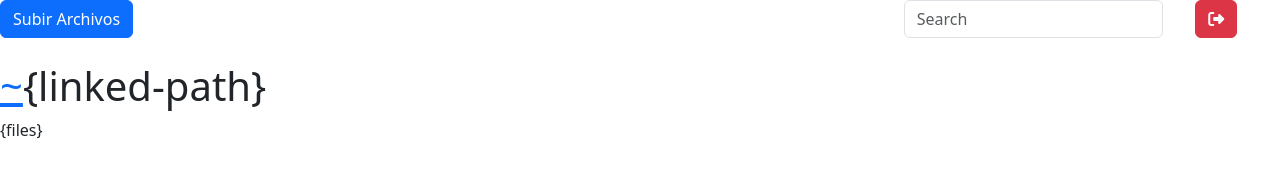
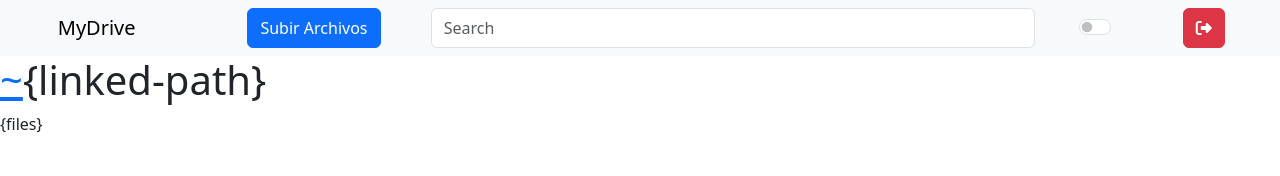
Before and after one commit to escalandres/MyDrive, a website: page template.html in a window 1280 px wide. Drawn offline with nearby package versions, Linux system fonts and the light colour scheme; some packages are replaced by stand-ins of ours; a script that the page names is missing.

Commit message:
Upload files module updated

```diff
--- a/public/css/ftp.css
+++ b/public/css/ftp.css
@@ -264,3 +264,28 @@ li{
     width: 40%;
     height: 100%;
 }
+
+.form-switch .form-switch-input {
+    font-size: 1.5em;
+    width: 3em !important;
+    margin: 0 1em 0 0 ;
+}
+
+:root{
+    --bs-body-color: #212529;
+    --letter-color: #f6f6f6;
+}
+/*--------------------------Seccion de temas---------------------------------*/
+.dark-theme {
+    background-color: var(--bs-body-color) !important;
+    color: var(--letter-color) !important;
+}
+
+.dark-theme .navbar, .dark-theme .toast, .dark-theme .toast-header, .dark-theme footer {
+    background-color: rgb(35, 37, 41) !important;
+    color: var(--letter-color) !important;
+}
+
+.dark-theme .navbar a {
+    color: var(--letter-color) !important;
+}
--- a/template.html
+++ b/template.html
@@ -74,9 +74,40 @@
         });
         </script>
     </head>
+    <header>
+        <nav id="navbar-id" class="navbar navbar-expand-lg bg-body-tertiary">
+            <div class="container-fluid">
+                <div class="row w-100">
+                    <div class="col-2 d-flex justify-content-center">
+                        <!-- <img src="/img/files.svg" alt=""> -->
+                        <a class="navbar-brand" href="#">MyDrive</a>
+                    </div>
+                    <div class="col-2 d-flex justify-content-center">
+                        <button type="button" class="btn btn-primary" data-bs-toggle="modal" data-bs-target="#uploadModal">Subir Archivos</button>
+                    </div>
+                    <div class="col-6 d-flex justify-content-center">
+                        <input id="search" class="form-control w-100" type="search" placeholder="Search" aria-label="Search" autocomplete="off"/>
+                    </div>
+                    <div class="col-1 d-flex justify-content-center align-items-center">
+                        <div class="form-check form-switch ">
+                            <input class="form-check-input form-switch-input" type="checkbox" role="switch" id="theme-toggle">
+                        </div>
+                    </div>
+                    <div class="col-1 d-flex justify-content-center">
+
+                        <button id="logoutBtn" class="btn btn-danger"><i class="fa-solid fa-right-from-bracket"></i></button>
+
+                    </div>
+                </div>
+                <!-- <div class="justify-content-end" id="">
+
+                </div> -->
+            </div>
+        </nav>
+    </header>
     <body class="directory">
         <!-- <input id="search" type="text" placeholder="Search" autocomplete="off" /> -->
-        <div class="row mb-4">
+        <!-- <div class="row mb-4">
             <div class="col-6">
                 <button type="button" class="btn btn-primary" data-bs-toggle="modal" data-bs-target="#uploadModal">Subir Archivos</button>
             </div>
@@ -89,9 +120,9 @@
 
                 </div>
             </div>
-        </div>
+        </div> -->
 
-        <div id="wrapper">
+        <div id="wrapper mt-4">
             <h1><a href="/">~</a>{linked-path}</h1>
         {files}
         </div>
```
Also changed, not shown: upload.js (+47 -8 lines).
